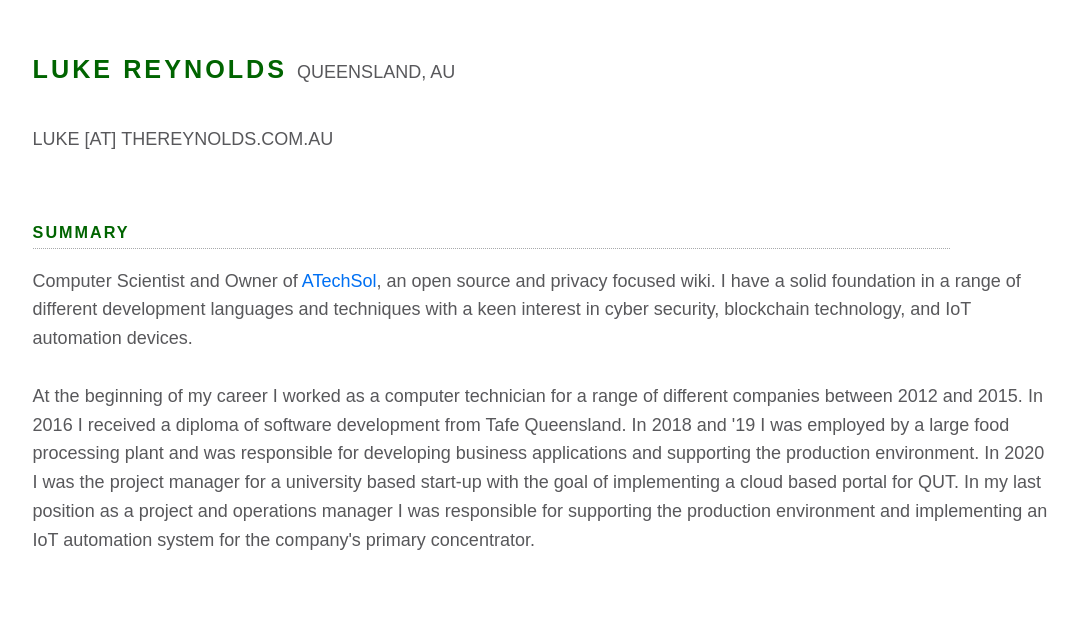
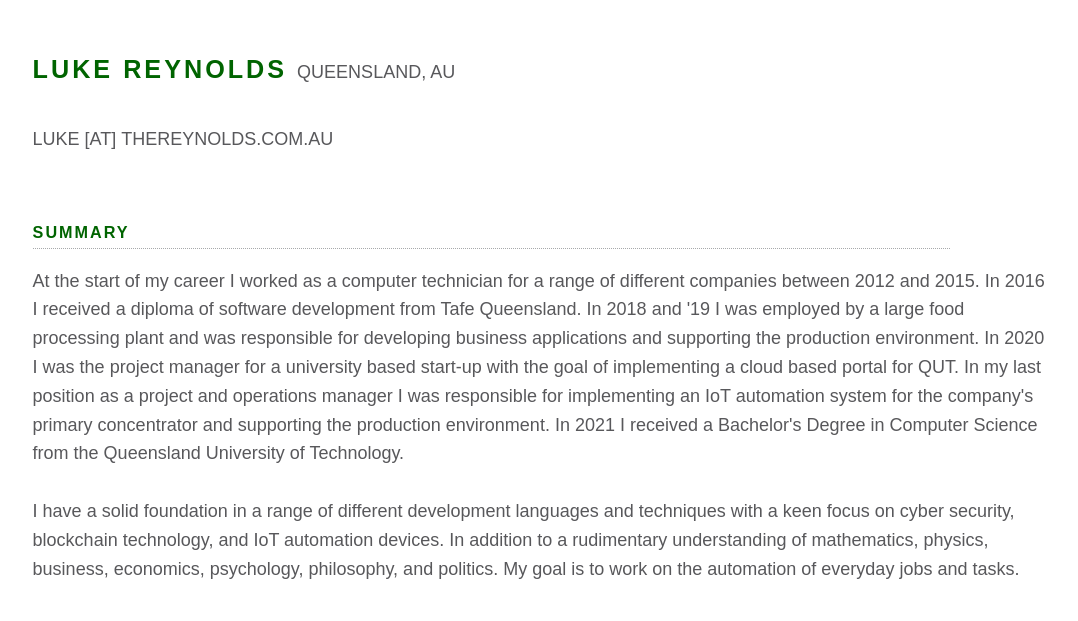
Before and after one commit to lreynolds188/Portfolio, a Next.js app: page /resume in a window 1280 px wide. Shown: the part 179-800 px from the top of the page, without its empty margins (98-1176 px from the left). Built offline with nearby package versions, Linux system fonts and the light colour scheme.

Commit message:
Update resume.js

```diff
--- a/pages/resume.js
+++ b/pages/resume.js
@@ -18,16 +18,17 @@ export default function Home() {
 
           <h2 className={styles.categoryHeaders}>Summary</h2><hr />
           <p className={styles.contact}>
-            Computer Scientist and Owner of <a href="https://atechsol.com.au">ATechSol</a>, an open source and privacy focused wiki.
-            I have a solid foundation in a range of different development languages and techniques with a keen interest in cyber security,
-            blockchain technology, and IoT automation devices.
-            <br/><br/>
-            At the beginning of my career I worked as a computer technician for a range of different companies between 2012 and 2015.
+            At the start of my career I worked as a computer technician for a range of different companies between 2012 and 2015.
             In 2016 I received a diploma of software development from Tafe Queensland. In 2018 and '19 I was employed by a large food
             processing plant and was responsible for developing business applications and supporting the production environment.
             In 2020 I was the project manager for a university based start-up with the goal of implementing a cloud based portal for QUT.
-            In my last position as a project and operations manager I was responsible for supporting the production environment
-            and implementing an IoT automation system for the company's primary concentrator.
+            In my last position as a project and operations manager I was responsible for implementing an IoT automation system for the
+            company's primary concentrator and supporting the production environment.  In 2021 I received a Bachelor's Degree in
+            Computer Science from the Queensland University of Technology.
+            <br /><br />
+            I have a solid foundation in a range of different development languages and techniques with a keen focus on cyber security,
+            blockchain technology, and IoT automation devices. In addition to a rudimentary understanding of mathematics, physics, business,
+            economics, psychology, philosophy, and politics. My goal is to work on the automation of everyday jobs and tasks.
           </p>
 
           <h2 className={styles.categoryHeaders}>Education</h2><hr /><br/>
```
